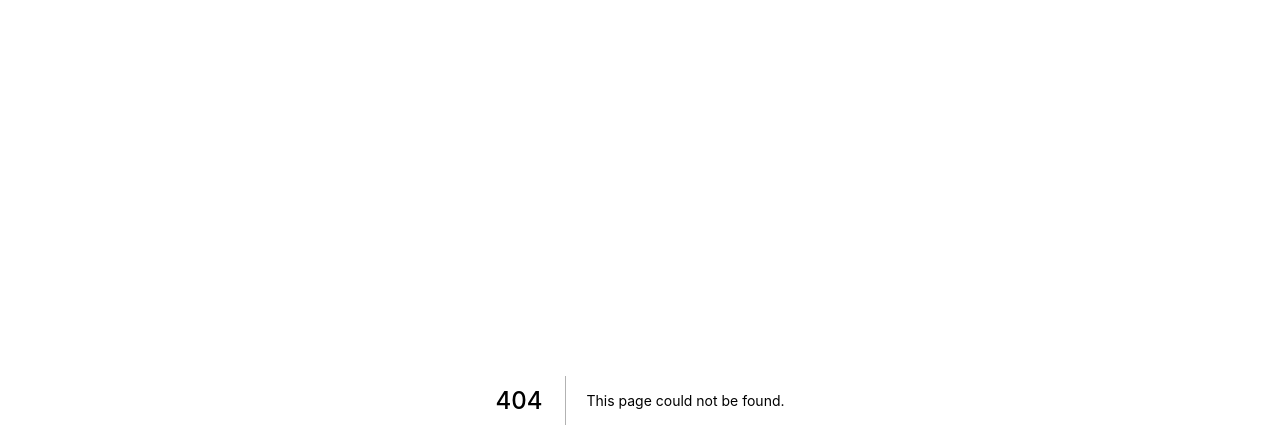
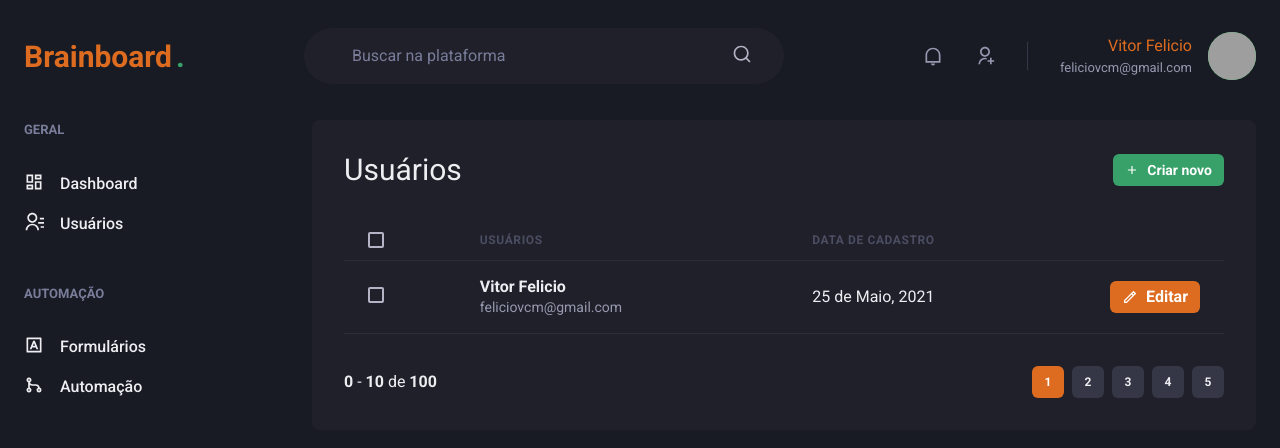
Before and after one commit to feliciovcm/chapterIV-dashboard, a Next.js app: page /users in a window 1280 px wide. Before the commit this address had no page. Shown: the top 448 px of the page. Built offline with nearby package versions, Linux system fonts and the light colour scheme; grey boxes are pictures that could not be loaded.

Commit message:
Create user page and pagination component

```diff
--- /dev/null
+++ b/src/components/Pagination.tsx
@@ -0,0 +1,67 @@
+import { Button } from "@chakra-ui/button";
+import { Box, Stack } from "@chakra-ui/layout";
+
+export default function Pagination() {
+  return (
+    <Stack
+      direction="row"
+      spacing="6"
+      mt="8"
+      justify="space-between"
+      align="center"
+    >
+      <Box>
+        <strong>0</strong> - <strong>10</strong> de <strong>100</strong>
+      </Box>
+
+      <Stack direction="row" spacing="2">
+        <Button
+          size="sm"
+          fontSize="xs"
+          width="4"
+          colorScheme="orange"
+          disabled
+          _disabled={{ bg: "orange.500", cursor: "default" }}
+        >
+          1
+        </Button>
+        <Button
+          size="sm"
+          fontSize="xs"
+          width="4"
+          bg="gray.700"
+          _hover={{ bg: "gray.500" }}
+        >
+          2
+        </Button>
+        <Button
+          size="sm"
+          fontSize="xs"
+          width="4"
+          bg="gray.700"
+          _hover={{ bg: "gray.500" }}
+        >
+          3
+        </Button>
+        <Button
+          size="sm"
+          fontSize="xs"
+          width="4"
+          bg="gray.700"
+          _hover={{ bg: "gray.500" }}
+        >
+          4
+        </Button>
+        <Button
+          size="sm"
+          fontSize="xs"
+          width="4"
+          bg="gray.700"
+          _hover={{ bg: "gray.500" }}
+        >
+          5
+        </Button>
+      </Stack>
+    </Stack>
+  );
+}
--- /dev/null
+++ b/src/pages/users/index.tsx
@@ -0,0 +1,81 @@
+import { Button } from "@chakra-ui/button";
+import { Checkbox } from "@chakra-ui/checkbox";
+import Icon from "@chakra-ui/icon";
+import { Box, Flex, Heading, Text } from "@chakra-ui/layout";
+import { Table, Tbody, Td, Th, Thead, Tr } from "@chakra-ui/table";
+import React from "react";
+import { RiAddLine, RiPencilLine } from "react-icons/ri";
+import Header from "../../components/Header";
+import Pagination from "../../components/Pagination";
+import Sidebar from "../../components/Sidebar";
+
+export default function UserList() {
+  return (
+    <Box>
+      <Header />
+
+      <Flex w="100%" my="6" maxWidth={1480} mx="auto" px="6">
+        <Sidebar />
+
+        <Box flex="1" borderRadius={8} bg="gray.800" p="8">
+          <Flex mb="8" justify="space-between" align="center">
+            <Heading size="lg" fontWeight="normal">
+              Usuários
+            </Heading>
+
+            <Button
+              as="a"
+              size="sm"
+              fontSize="sm"
+              colorScheme="green"
+              leftIcon={<Icon as={RiAddLine} />}
+            >
+              Criar novo
+            </Button>
+          </Flex>
+
+          <Table colorScheme="whiteAlpha">
+            <Thead>
+              <Tr>
+                <Th>
+                  <Checkbox colorScheme="orange" />
+                </Th>
+                <Th>usuários</Th>
+                <Th>Data de cadastro</Th>
+                <Th width="8"></Th>
+              </Tr>
+            </Thead>
+            <Tbody>
+              <Tr>
+                <Td px="6">
+                  <Checkbox colorScheme="orange" />
+                </Td>
+                <Td>
+                  <Box>
+                    <Text fontWeight="bold">Vitor Felicio</Text>
+                    <Text fontSize="sm" color="gray.300">
+                      feliciovcm@gmail.com
+                    </Text>
+                  </Box>
+                </Td>
+                <Td>25 de Maio, 2021</Td>
+                <Td>
+                  <Button
+                    as="a"
+                    size="sm"
+                    fontSize="md"
+                    colorScheme="orange"
+                    leftIcon={<Icon as={RiPencilLine} />}
+                  >
+                    Editar
+                  </Button>
+                </Td>
+              </Tr>
+            </Tbody>
+          </Table>
+          <Pagination />
+        </Box>
+      </Flex>
+    </Box>
+  );
+}
```
